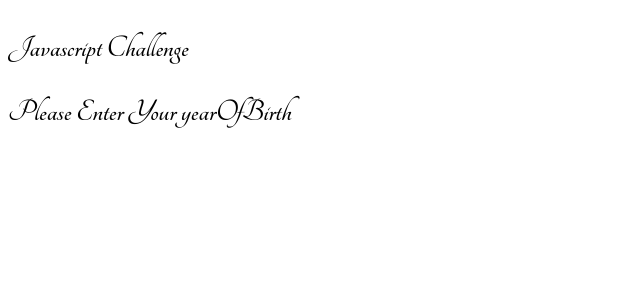
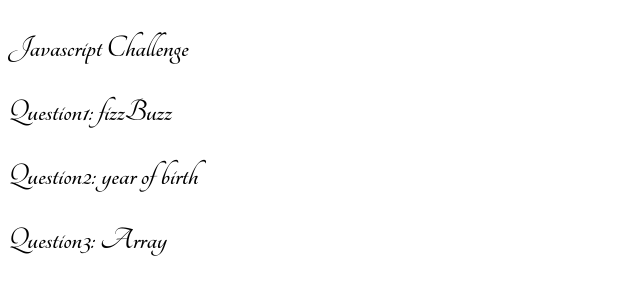
Before and after one commit to AtwijukireBrendah/Javascript-Challenge, a plain HTML site: page index.html in a window 1280 px wide. Shown: the whole page, without its empty margins (0-640 px from the left). Drawn offline with Linux system fonts and the light colour scheme.

Commit message:
Challenge completed

```diff
--- a/index.html
+++ b/index.html
@@ -24,11 +24,28 @@
 <body>
 
    <p>Javascript Challenge</p>
-   <p>Please Enter Your yearOfBirth</p>
 
-            <!--Javascript-->
-    <script src="./index.js">
+   <p>Question1: fizzBuzz</p>
 
-    </script>
+                  <!--fizzBuzzJavascript-->
+                  <script src="./fizzBuzz.js">
+
+                  </script>
+
+    <p>Question2: year of birth</p>
+
+                     <!--Javascript-->
+                 <script src="./year of birth.js">
+
+                 </script>
+    <p>Question3: Array</p>
+
+    <!--Javascript-->
+                <script src="./Array.js">
+
+                </script>
+
+
+
 </body>
 </html>
```
